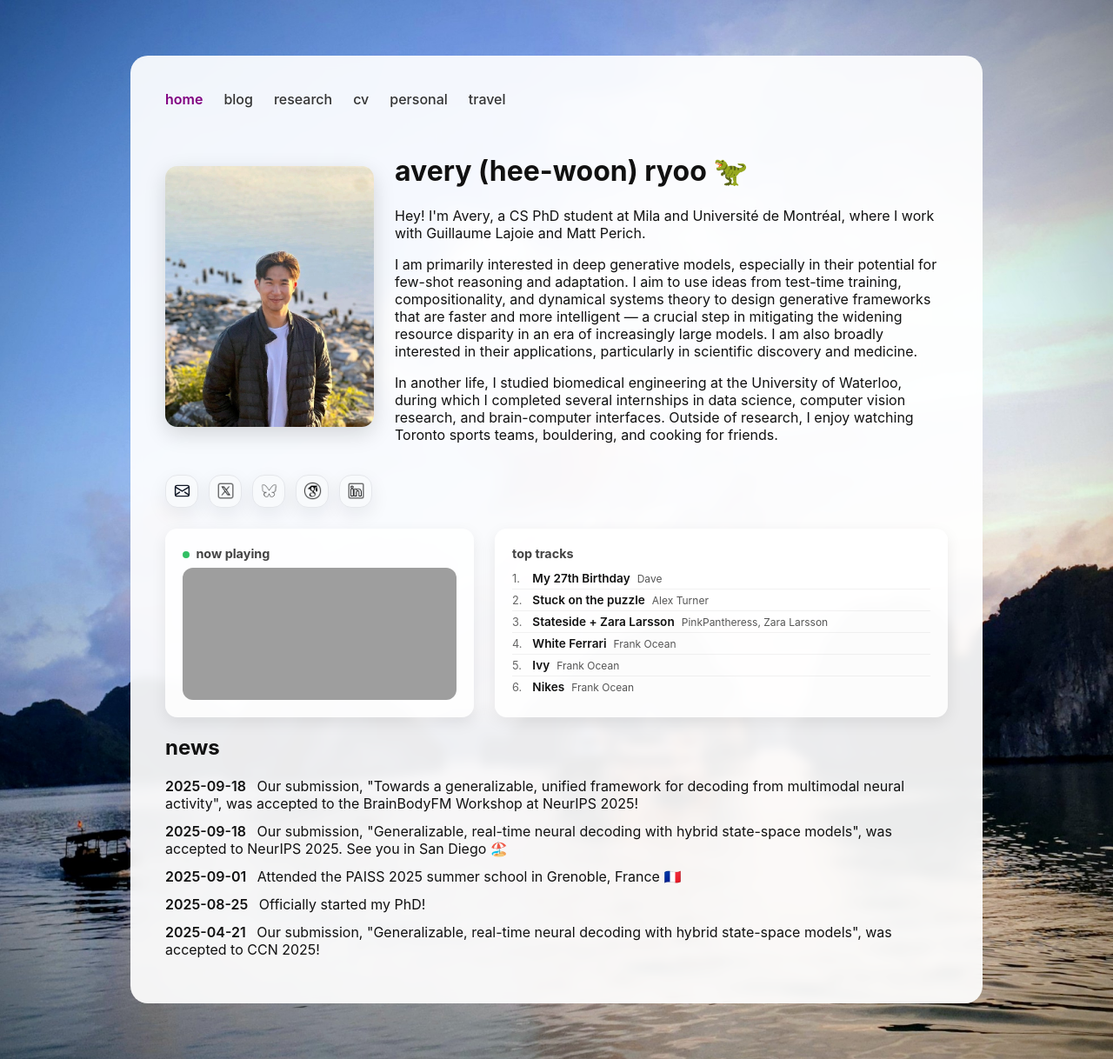
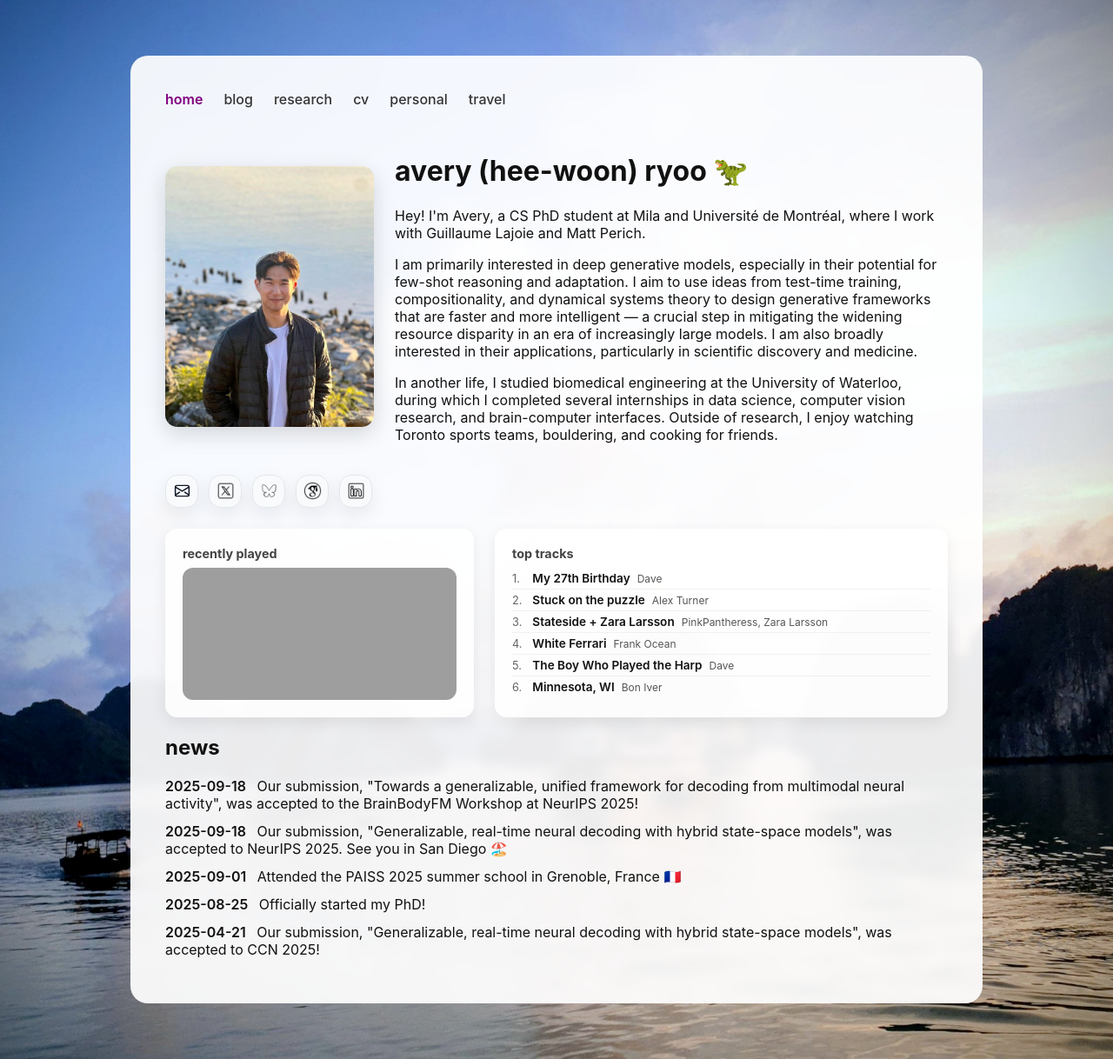
Before and after one commit to averyryoo/averyryoo.github.io, a Jekyll site: the page built from index.md, in a window 1280 px wide. Shown: the whole page at 87% size. Built offline with Jekyll 4.4.1, drawn with Linux system fonts in a browser that asks for light colours; grey boxes are pictures that could not be loaded.

Commit message:
chore: update spotify data

```diff
--- a/_data/spotify.yml
+++ b/_data/spotify.yml
@@ -2,7 +2,7 @@ now_playing:
   album: Nobody New
   album_art: https://i.scdn.co/image/ab67616d00001e024076c62eeace86cc7bde7aef
   artist: The Marías
-  is_playing: true
+  is_playing: false
   track: Nobody New
   url: https://open.spotify.com/track/3BUc2A0MJ53FHwiy3eohBt
 top_tracks:
@@ -18,10 +18,10 @@ top_tracks:
 - artist: Frank Ocean
   track: White Ferrari
   url: https://open.spotify.com/track/2LMkwUfqC6S6s6qDVlEuzV
-- artist: Frank Ocean
-  track: Ivy
-  url: https://open.spotify.com/track/2ZWlPOoWh0626oTaHrnl2a
-- artist: Frank Ocean
-  track: Nikes
-  url: https://open.spotify.com/track/19YKaevk2bce4odJkP5L22
-updated_at: 2026-03-20 13:02 UTC
+- artist: Dave
+  track: The Boy Who Played the Harp
+  url: https://open.spotify.com/track/3qpbRVi19oJw1jMRSaNFPN
+- artist: Bon Iver
+  track: Minnesota, WI
+  url: https://open.spotify.com/track/6dmqnKIOvBfqjP317AT2tT
+updated_at: 2026-03-20 14:11 UTC
```
